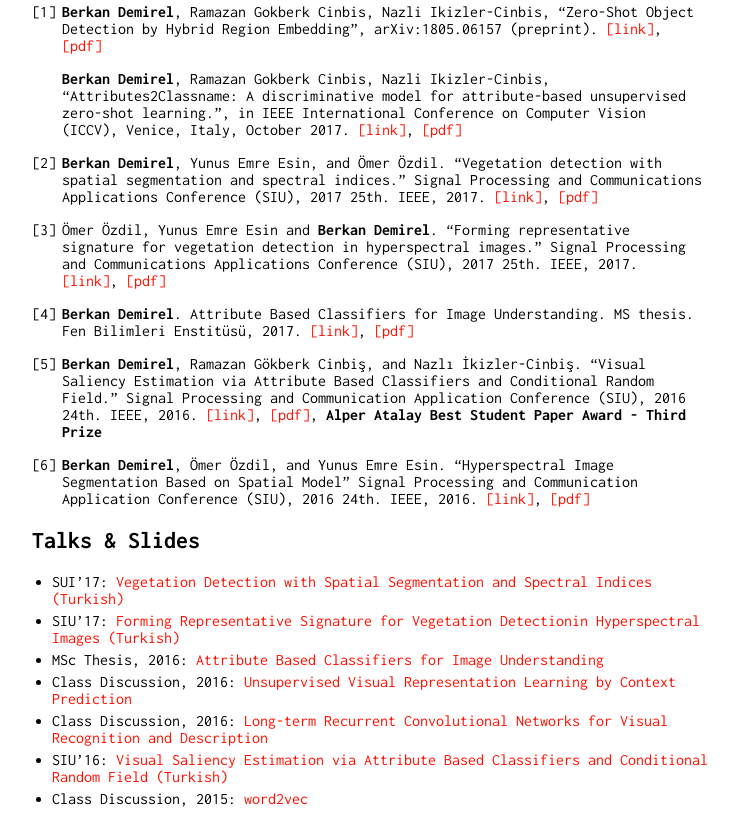
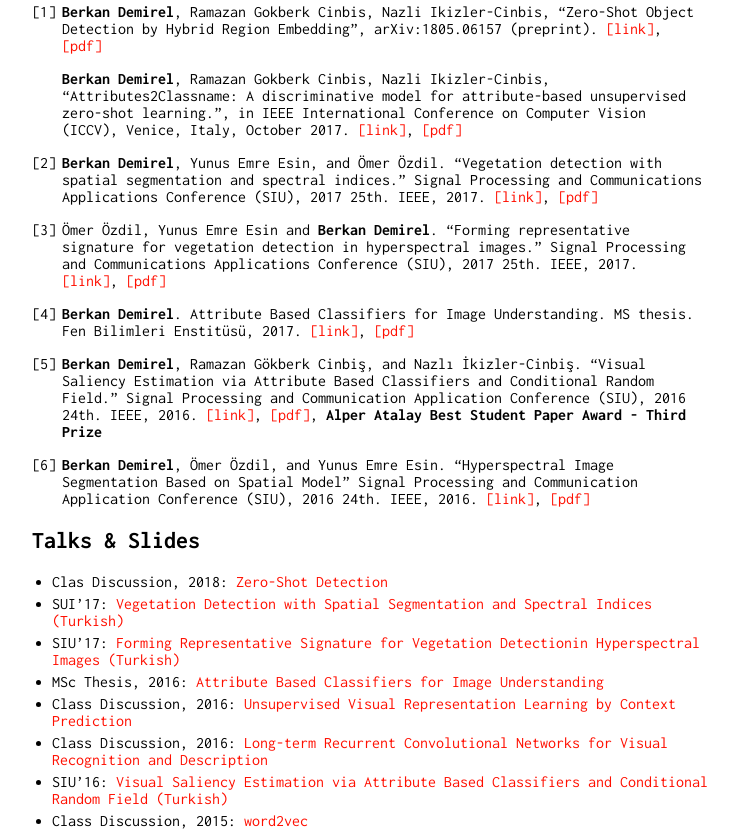
Before and after one commit to berkandemirel/berkandemirel.github.io, a plain HTML site: page index.html in a window 1280 px wide. Shown: the part 847-1676 px from the top of the page, without its empty margins (258-994 px from the left). Before the commit the page ends 1654 px from the top, so only its background shows below. Drawn offline with Linux system fonts and the light colour scheme.

Commit message:
new presentation

```diff
--- a/index.html
+++ b/index.html
@@ -89,7 +89,8 @@
 <ol>
   <li>
    <p><strong>Berkan Demirel</strong>, Ramazan Gokberk Cinbis, Nazli Ikizler-Cinbis, “Zero-Shot Object Detection by Hybrid Region Embedding”, arXiv:1805.06157 (preprint). <a href="https://arxiv.org/abs/1805.06157">[link]</a>, <a href="https://arxiv.org/pdf/1805.06157.pdf">[pdf]</a></p>
-
+</li>
+</li>
     <p><strong>Berkan Demirel</strong>, Ramazan Gokberk Cinbis, Nazli Ikizler-Cinbis, “Attributes2Classname: A discriminative model for attribute-based unsupervised zero-shot learning.”, in IEEE International Conference on Computer
 Vision (ICCV), Venice, Italy, October 2017. <a href="https://arxiv.org/abs/1705.01734">[link]</a>, <a href="https://arxiv.org/pdf/1705.01734.pdf">[pdf]</a></p>
   </li>
@@ -113,6 +114,7 @@
 <h2 id="talks--slides">Talks &amp; Slides</h2>
 
 <ul>
+  <li>Clas Discussion, 2018: <a href="https://drive.google.com/open?id=1lG1i3gOOHiYZR6yKY3XG6Jum2gmUNAI1">Zero-Shot Detection</a></li>
   <li>SUI’17: <a href="https://drive.google.com/open?id=0B_P70lsfjtnYaC1wZ1hwSUZ6d3M">Vegetation Detection with Spatial Segmentation and Spectral Indices (Turkish)</a></li>
   <li>SIU’17: <a href="https://drive.google.com/open?id=0B_P70lsfjtnYT0tQekNrRUUxODg">Forming Representative Signature for Vegetation Detectionin Hyperspectral Images (Turkish)</a></li>
   <li>MSc Thesis, 2016: <a href="https://drive.google.com/open?id=0B_P70lsfjtnYeEZBRlpFWE5NVU0">Attribute Based Classifiers for Image Understanding</a></li>
```
